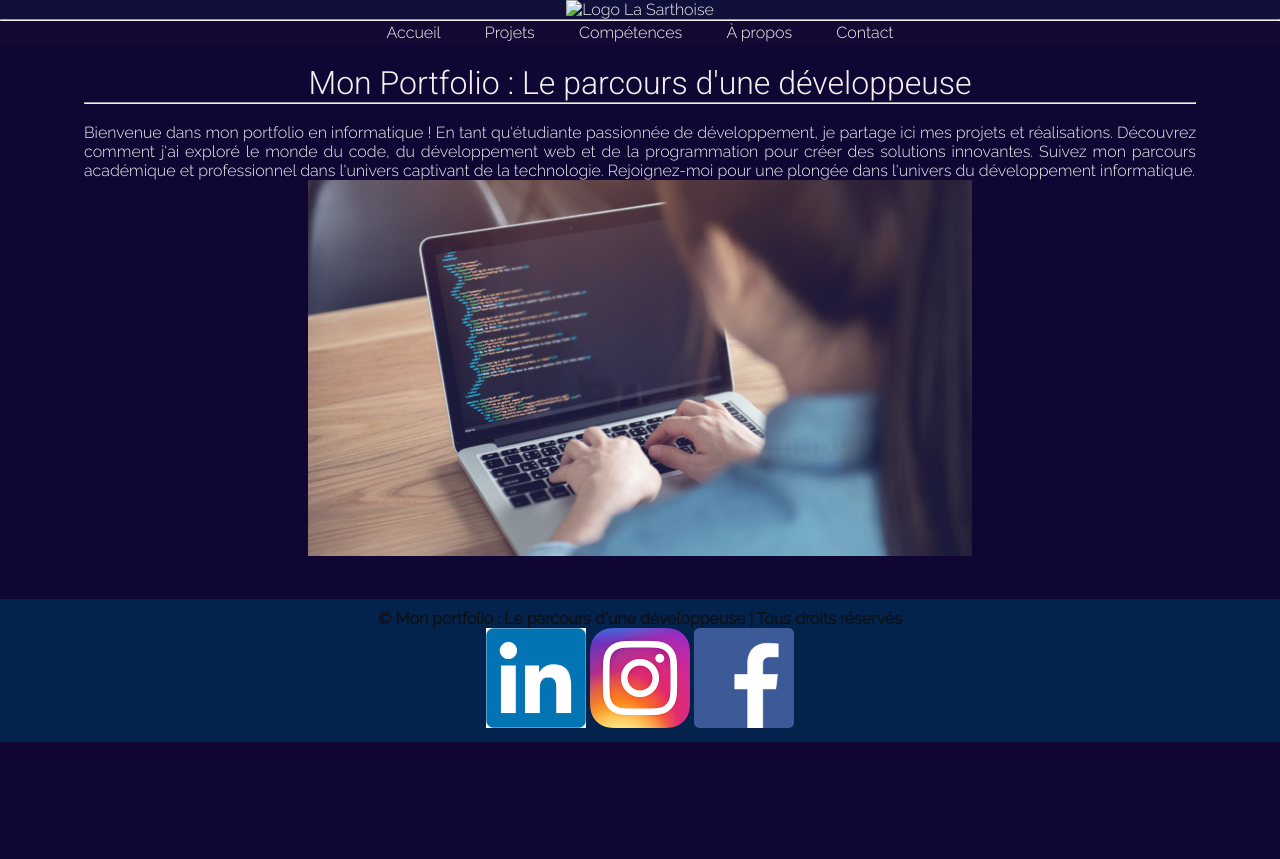
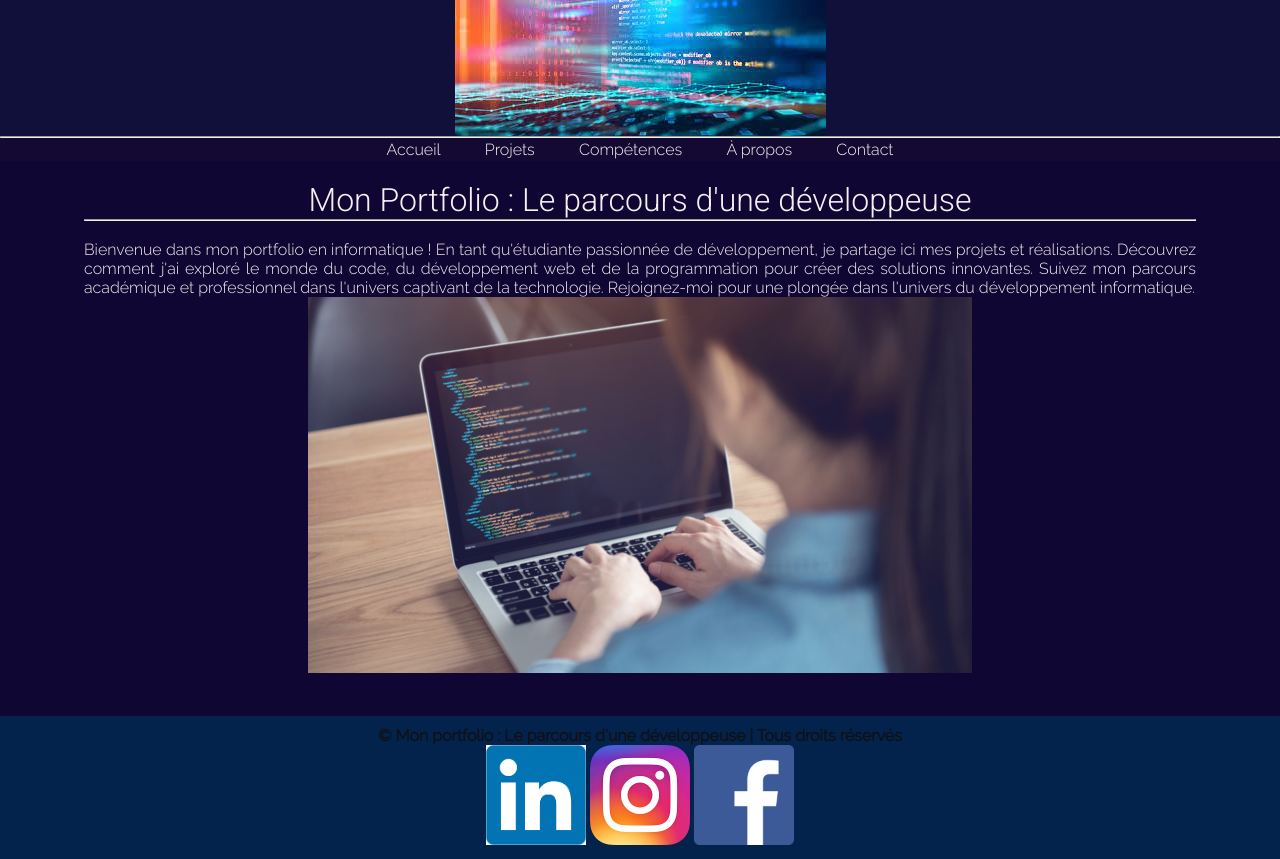
Before and after one commit to cerine0044/portfolio, a plain HTML site: page SARTHOISE/index.html in a window 1280 px wide. Before the commit the page ends 800 px from the top, so only its background shows below. Drawn offline with nearby package versions, Linux system fonts and the light colour scheme.

Commit message:
Update index.html

```diff
--- a/SARTHOISE/index.html
+++ b/SARTHOISE/index.html
@@ -20,7 +20,7 @@
 <body>
     <!-- Bannière -->
     <div class="banner">
-        <img src="../www.SARTHOISE/images/info2.jpeg" alt="Logo La Sarthoise">
+        <img src="../SARTHOISE/images/info2.jpeg" alt="Logo La Sarthoise">
     </div>
     <hr>
     <!-- Menu -->
```
